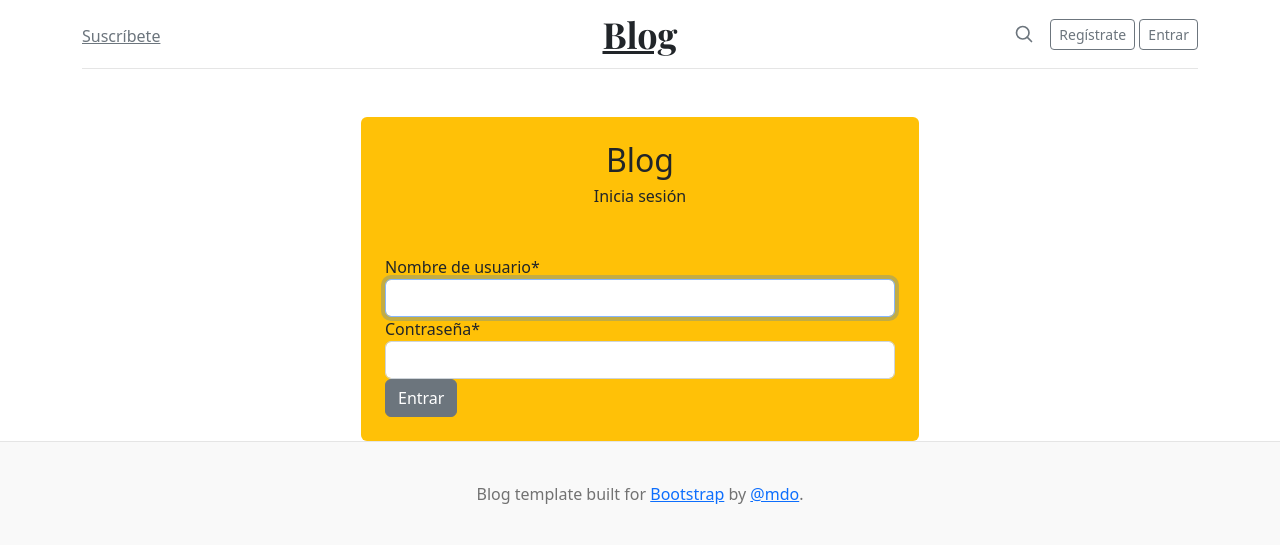
After one commit to jorgeald77/coders-django-blog, a Django app: page /auth/login/ in a window 1280 px wide. The commit adds this page. Shown: the top 545 px of the page. Run offline with Django 4.2, Linux system fonts and the light colour scheme; some libraries are stand-ins or nearby versions.

Commit message:
Se creo la funcionalidad para iniciar sesion

```diff
--- /dev/null
+++ b/app/authentication/templates/login.html
@@ -0,0 +1,17 @@
+{% extends 'layouts/layout.html' %}
+{% block title %}Inicia sesión{% endblock %}
+{% load crispy_forms_tags %}
+{% block content %}
+    <section class="p-4 w-50 bg-warning rounded mx-auto">
+        <header class="text-center mb-5">
+            <p class="h2">Blog</p>
+            <p class="h6">Inicia sesión</p>
+        </header>
+
+        <form action="{% url 'login' %}" method="post" class="mt-2" autocomplete="off">
+            {% csrf_token %}
+            {{ form_login|crispy }}
+            <button type="submit" class="btn btn-secondary">Entrar</button>
+        </form>
+    </section>
+{% endblock %}
--- a/app/authentication/urls.py
+++ b/app/authentication/urls.py
@@ -1,7 +1,8 @@
 from django.urls import path
-from authentication.views import ViewRegister, salir
+from authentication.views import ViewRegister, salir, entrar
 
 urlpatterns = [
     path('registro/', ViewRegister.as_view(), name='register'),
-    path('salir/', salir, name='logout'),
+    path('logout/', salir, name='logout'),
+    path('login/', entrar, name='login'),
 ]
--- a/app/authentication/views.py
+++ b/app/authentication/views.py
@@ -1,8 +1,8 @@
 from django.contrib import messages
-from django.contrib.auth import login, logout
+from django.contrib.auth import login, logout, authenticate
 from django.shortcuts import render, redirect
 from django.views.generic import View
-from django.contrib.auth.forms import UserCreationForm
+from django.contrib.auth.forms import UserCreationForm, AuthenticationForm
 
 
 class ViewRegister(View):
@@ -24,6 +24,22 @@ class ViewRegister(View):
             return render(request, 'register.html', {'form_register': form})
 
 
+def entrar(request):
+    if request.method == 'POST':
+        form = AuthenticationForm(request, data=request.POST)
+        if form.is_valid():
+            username = form.cleaned_data.get('username')
+            password = form.cleaned_data.get('password')
+            user = authenticate(username=username, password=password)
+            if user is not None:
+                login(request, user)
+                messages.success(request, f'Bienvenido al Blog {username}')
+                return redirect('home')
+
+    form = AuthenticationForm
+    return render(request, 'login.html', {'form_login': form})
+
+
 def salir(request):
     logout(request)
     messages.success(request, F'Haz finalizado la sesión')
--- a/app/blog/templates/layouts/layout.html
+++ b/app/blog/templates/layouts/layout.html
@@ -59,7 +59,7 @@
                 {% else %}
                     <div>
                         <a class="btn btn-sm btn-outline-secondary" href="{% url 'register' %}">Regístrate</a>
-                        <a class="btn btn-sm btn-outline-secondary" href="#">Entrar</a>
+                        <a class="btn btn-sm btn-outline-secondary" href="{% url 'login' %}">Entrar</a>
                     </div>
                 {% endif %}
             </div>
```
